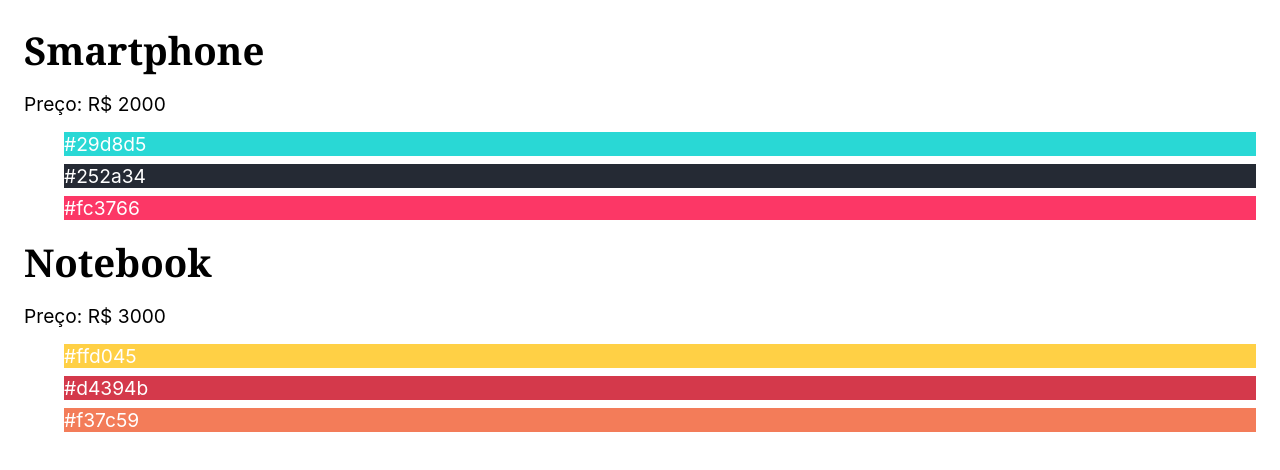
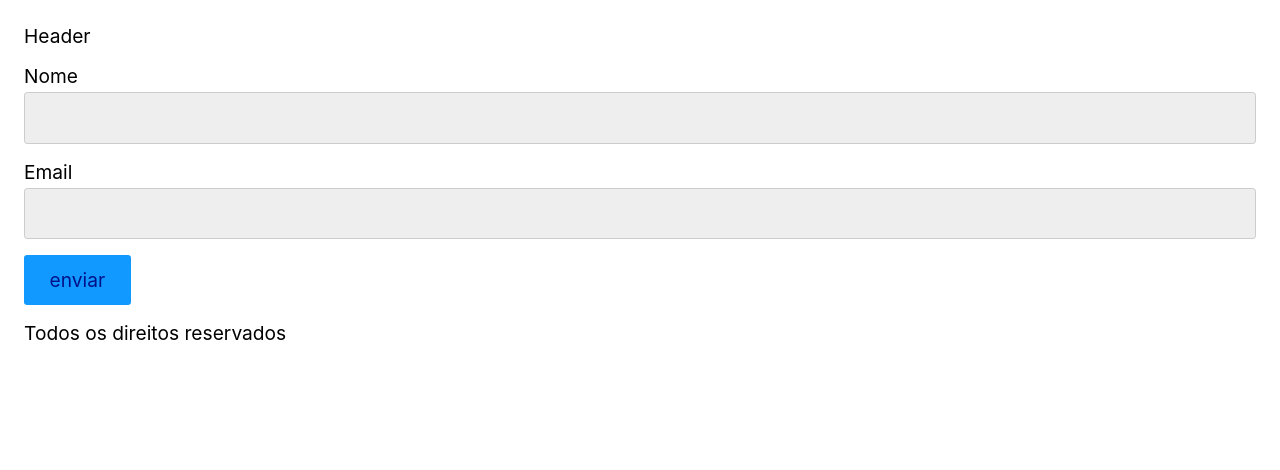
Before and after one commit to Beaaninhar/react_origamid, a React (Create React App) app in the folder Dogs/dogs/: page / in a window 1280 px wide. Shown: the top 470 px of the page. Built offline with nearby package versions, Linux system fonts and the light colour scheme.

Commit message:
0210 Componentes

```diff
--- a/Dogs/dogs/package.json
+++ b/Dogs/dogs/package.json
@@ -10,7 +10,8 @@
     "react": "^17.0.1",
     "react-dom": "^17.0.1",
     "react-scripts": "4.0.0",
-    "web-vitals": "^0.2.4"
+    "web-vitals": "^0.2.4",
+    "yarn": "^1.22.10"
   },
   "scripts": {
     "start": "react-scripts start",
--- a/Dogs/dogs/src/App.js
+++ b/Dogs/dogs/src/App.js
@@ -1,47 +1,26 @@
 /* eslint-disable array-callback-return */
 import React from "react";
+import Footer from "./Footer";
+import Form from "./Form/Form";
+import Header from './Header'
+
+const Teste = () => {
+  const active = false;
+  if (active) {
+    return <p>teste</p>
+  } else {
+    return null
+  }
+}
+
 
 const App = () => {
-  // Organize os produtos como mostrado no vídeo
-  // Mostre apenas produtos que forem mais caros que R$ 1500
-  const produtos = [
-    {
-      id: 1,
-      nome: "Smartphone",
-      preco: "R$ 2000",
-      cores: ["#29d8d5", "#252a34", "#fc3766"],
-    },
-    {
-      id: 2,
-      nome: "Notebook",
-      preco: "R$ 3000",
-      cores: ["#ffd045", "#d4394b", "#f37c59"],
-    },
-    {
-      id: 3,
-      nome: "Tablet",
-      preco: "R$ 1500",
-      cores: ["#365069", "#47c1c8", "#f95786"],
-    },
-  ];
-
   return (
     <>
-      {produtos
-        .filter((produto) => Number(produto.preco.replace("R$ ", "")) > 1500)
-        .map(({ id, nome, preco, cores }) => (
-          <div key={id}>
-            <h1>{nome}</h1>
-            <p>Preço: {preco}</p>
-            <ul>
-              {cores.map((cor) => (
-                <li key={cor} style={{ backgroundColor: cor, color: "white" }}>
-                  {cor}
-                </li>
-              ))}
-            </ul>
-          </div>
-        ))}
+      <Teste />
+      <Header />
+      <Form />
+      <Footer />
     </>
   );
 };
--- /dev/null
+++ b/Dogs/dogs/src/Footer.js
@@ -0,0 +1,11 @@
+import React from 'react'
+
+const Footer = () => {
+  return (
+    <footer>
+      <p>Todos os direitos reservados</p>
+    </footer>
+  )
+}
+
+export default Footer
--- /dev/null
+++ b/Dogs/dogs/src/Form/Button.js
@@ -0,0 +1,11 @@
+import React from 'react'
+
+const Button = () => {
+  return (
+    <button>
+      enviar
+    </button>
+  )
+}
+
+export default Button
--- /dev/null
+++ b/Dogs/dogs/src/Form/Form.js
@@ -0,0 +1,22 @@
+import React from 'react'
+import Input from './Input'
+import Button from './Button'
+
+
+const Form = () => {
+  return (
+    <form>
+      <p>
+        <label htmlFor="nome">Nome</label>
+        <Input />
+      </p>
+      <p>
+        <label htmlFor="mail">Email</label>
+        <Input />
+      </p>
+      <Button />
+    </form>
+  )
+}
+
+export default Form
--- /dev/null
+++ b/Dogs/dogs/src/Form/Input.js
@@ -0,0 +1,9 @@
+import React from 'react'
+
+const Input = () => {
+  return (
+    <input type="text" />
+  )
+}
+
+export default Input
--- /dev/null
+++ b/Dogs/dogs/src/Header.js
@@ -0,0 +1,11 @@
+import React from 'react'
+
+const Header = () => {
+  return (
+    <div>
+      Header
+    </div>
+  )
+}
+
+export default Header;
```
Also changed, not shown: 2 other files (tests, documents, lock files or other folders).
